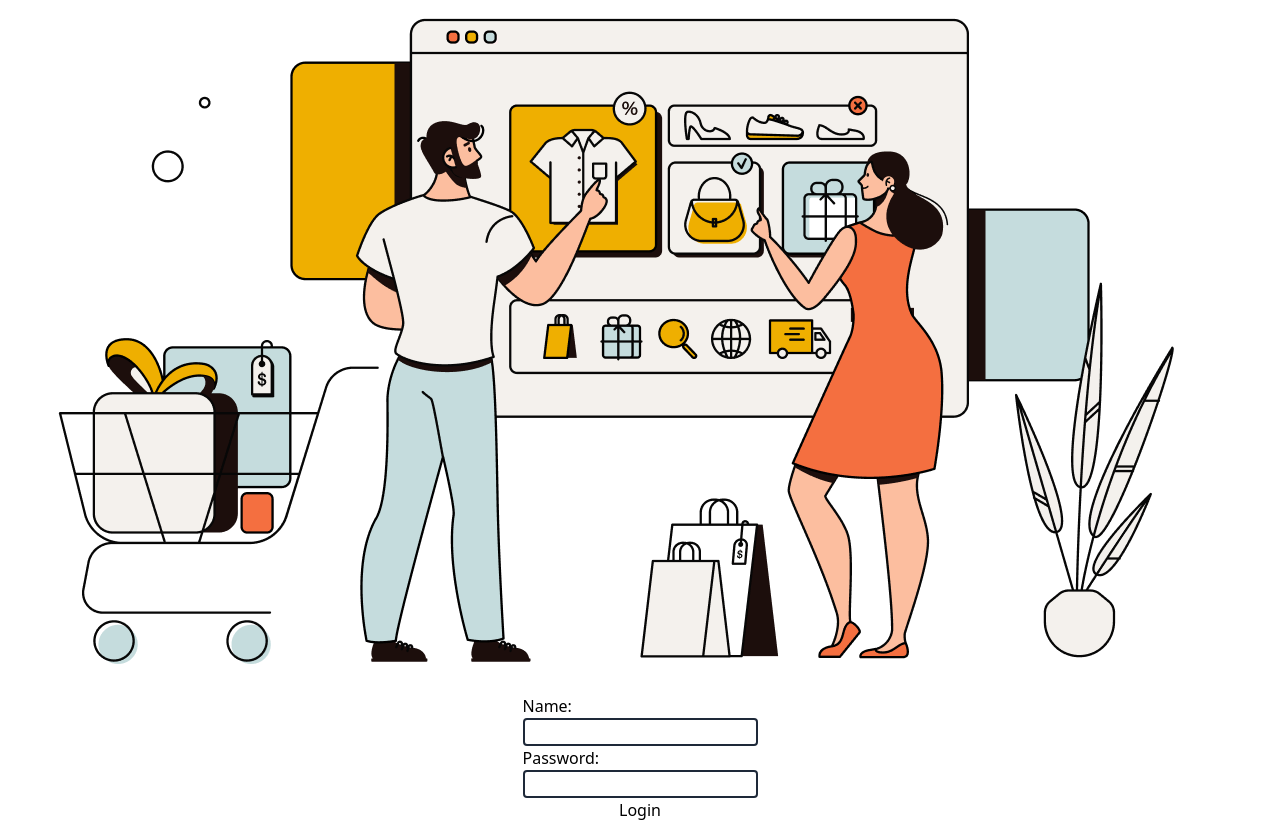
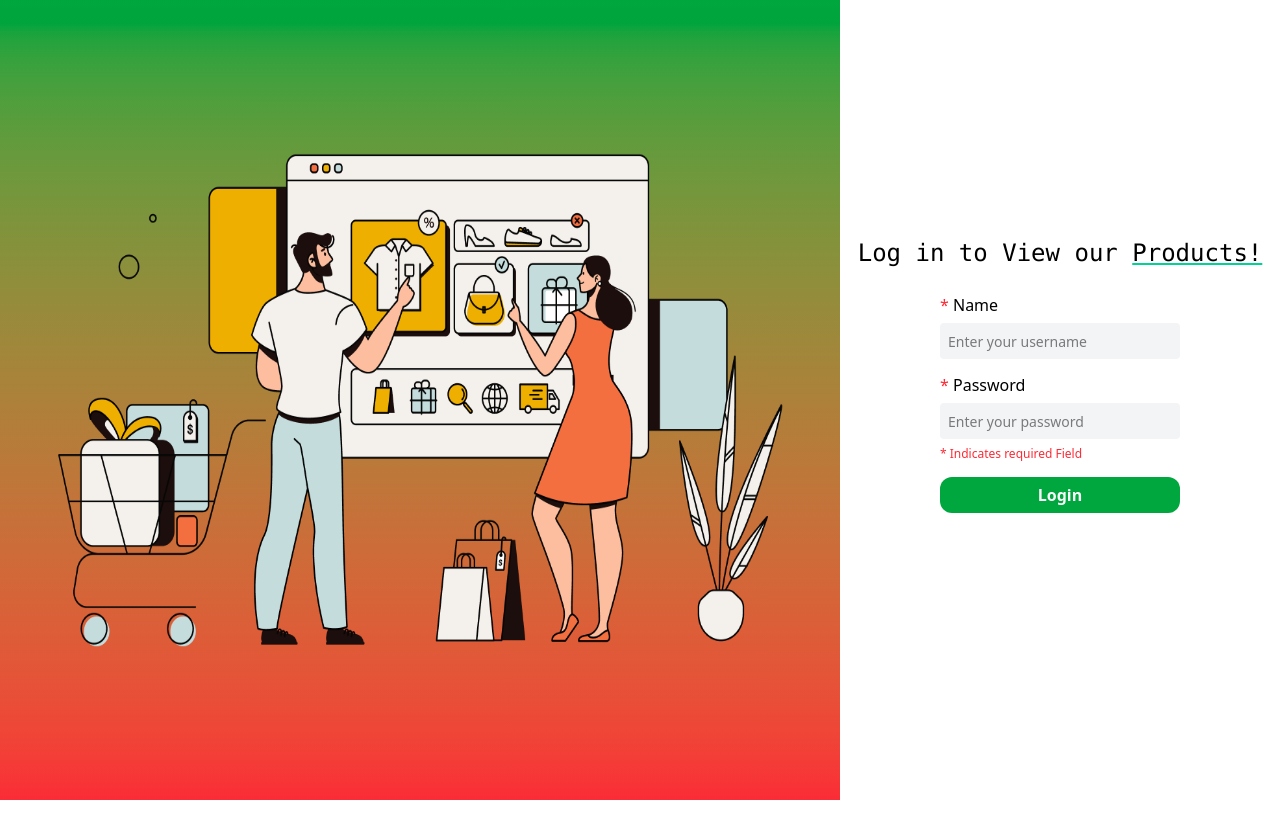
Before and after one commit to Shumaila-sayed/ProductView, a React (Vite) app: page / in a window 1280 px wide. After the commit the page ends 800 px from the top, so only its background shows below. Built offline with nearby package versions, Linux system fonts and the light colour scheme; no server answers.

Commit message:
Style login page

```diff
--- a/src/Components/Form.tsx
+++ b/src/Components/Form.tsx
@@ -1,28 +1,47 @@
+import { NavLink } from 'react-router-dom';
+
 const Form = () => {
 	return (
-		<div className='max-w-min m-auto p-3'>
-			<form className='flex flex-col'>
+		<>
+			<h1 className='text-2xl text-center md:mt-[-50px] mt-12 mb-6 font-mono'>
+				Log in to View our{' '}
+				<span className='decoration-emerald-400 underline'>Products!</span>
+			</h1>
+			<form className='flex flex-col gap-1.5 m-auto max-w-60'>
 				<label htmlFor='user'>
-					Name:
+					<span className='text-red-500'>*</span> Name
+				</label>
+
 				<input
 					type='text'
 					name='user'
 					id='user'
-						className='border-gray-800 border-2 rounded-sm'
+					placeholder='Enter your username'
+					className='bg-gray-100 rounded-sm px-2 py-1.5 mb-2 placeholder:text-[14px]'
 				/>
+
+				<label htmlFor='pwd'>
+					<span className='text-red-500'>*</span> Password
 				</label>
-				<label htmlFor='pwd'>
-					Password:
+
 				<input
 					type='password'
 					name='pwd'
 					id='pwd'
-						className='border-gray-800 border-2 rounded-sm'
+					placeholder='Enter your password'
+					className='bg-gray-100 rounded-sm px-2 py-1.5 placeholder:text-[14px]'
 				/>
-				</label>
+				<p className='text-[12px]'>
+					<span className='text-red-500'>* Indicates required Field</span>
+				</p>
+				<NavLink
+					to='/catalogue'
+					className='bg-green-600  text-gray-50 font-semibold rounded-xl px-10 py-1.5 mt-2 text-center cursor-pointer hover:bg-green-700'
+				>
 					<button>Login</button>
+				</NavLink>
 			</form>
-		</div>
+		</>
 	);
 };
 
--- a/src/pages/login.tsx
+++ b/src/pages/login.tsx
@@ -2,15 +2,20 @@ import Form from "../Components/Form";
 
 const Login = () => {
 	return (
-		<div>
-			<div>
-				<img src="/Shopping.png" alt="Shopping"/>
+		<div className=' flex flex-col items-center h-screen md:flex-row'>
+			<div className='max-w-fit bg-linear-to-b from-green-600 to-red-500 md:self-stretch flex justify-center items-center md:min-w-2xl p-5'>
+				<img
+					className='h-60 md:h-130 md:w-200 '
+					src='/Shopping.png'
+					alt='Shopping'
+				/>
 			</div>
 
-			<Form />
+			<div className='flex-1 '>
+				<Form />
+			</div>
 		</div>
-
-	)
+	);
 };
 
 export default Login;
```
Lines whose indentation alone changed are shown as unchanged.
